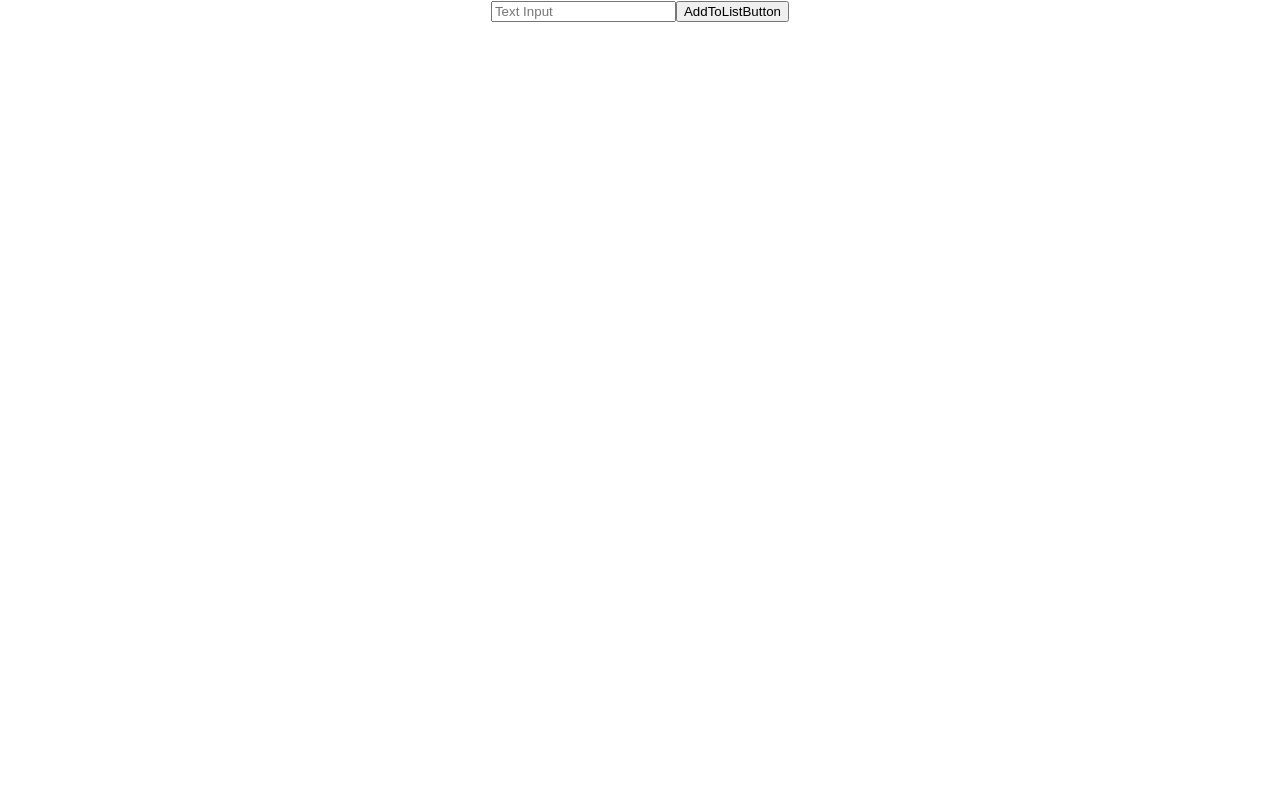
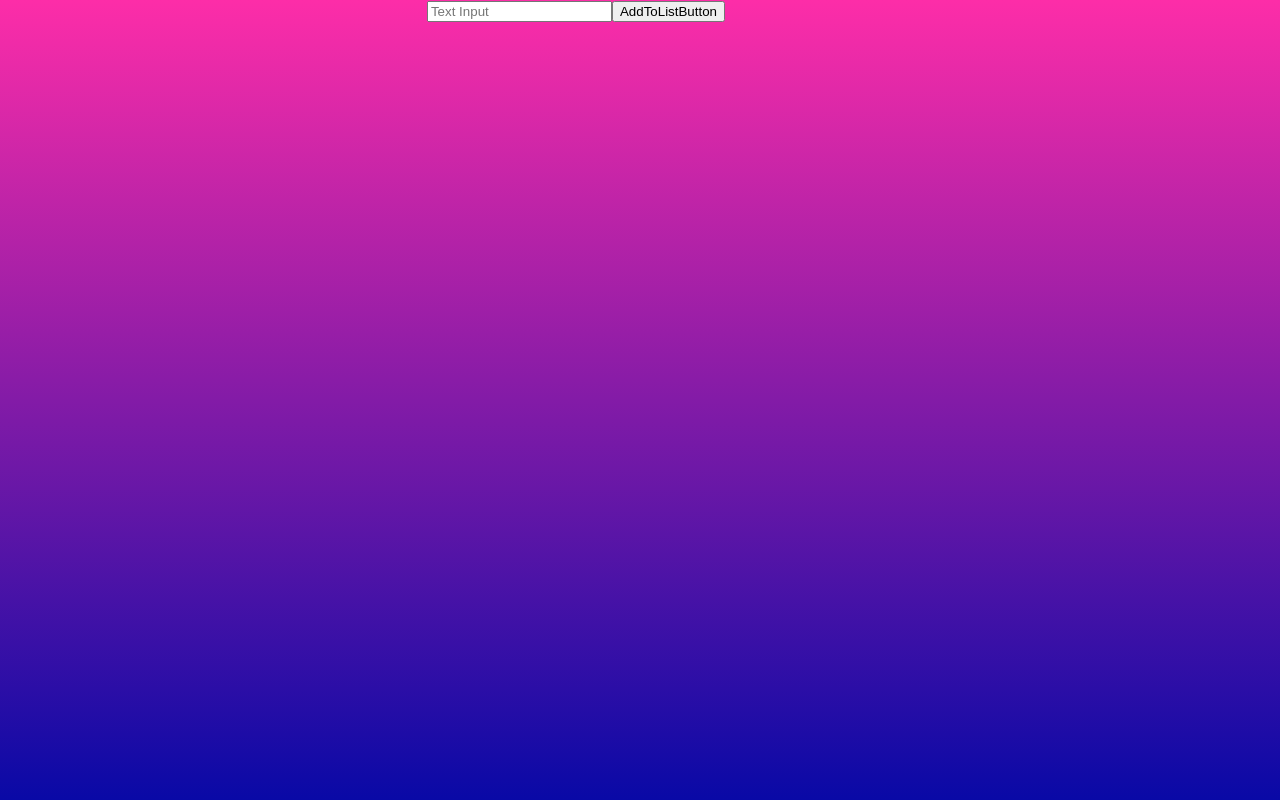
Before and after one commit to SchoolOfCode/bc13_w7d5_hackathon_react-athon-aaron-and-ben-room-40, a React (Create React App) app in the folder my-app/: page / in a window 1280 px wide. Built offline with nearby package versions, Linux system fonts and the light colour scheme.

Commit message:
ahahahaha

```diff
--- a/my-app/src/components/App/App.css
+++ b/my-app/src/components/App/App.css
@@ -1,5 +1,5 @@
 .App {
-  text-align: center;
+
 }
 
 .App-logo {
--- /dev/null
+++ b/my-app/src/components/ListItem/index.css
@@ -0,0 +1,10 @@
+/*.list {
+    text-align: center;
+    height: 50px;
+    width:500
+}*/
+
+.list{
+    height:50px;
+    background-color:rgb(42, 165, 85)
+}
--- a/my-app/src/components/ListItem/index.js
+++ b/my-app/src/components/ListItem/index.js
@@ -1,9 +1,11 @@
 import DeleteButton from "../DeleteButton";
 import ItemText from "../ItemText";
+import "./index.css"
 
 function ListItem({todoText, removeItemFromList, index}) {
     return <div>
-        <ItemText todoText={todoText} />
+        <ItemText todoText={todoText} class = "list"
+        />
         <DeleteButton removeItemFromList={removeItemFromList} index={index} />
 
     </div>
--- a/my-app/src/index.css
+++ b/my-app/src/index.css
@@ -5,9 +5,19 @@ body {
     sans-serif;
   -webkit-font-smoothing: antialiased;
   -moz-osx-font-smoothing: grayscale;
+  display: flex;
+  flex-wrap: wrap;
+  text-align: center;
+  width: 90%;
+  justify-content: center;
+
+  min-height: 100vh;
+  background: rgb(9,9,166);
+background: linear-gradient(0deg, rgba(9,9,166,1) 0%, rgba(253,45,168,1) 100%);
 }
 
 code {
   font-family: source-code-pro, Menlo, Monaco, Consolas, 'Courier New',
     monospace;
+
 }
```
